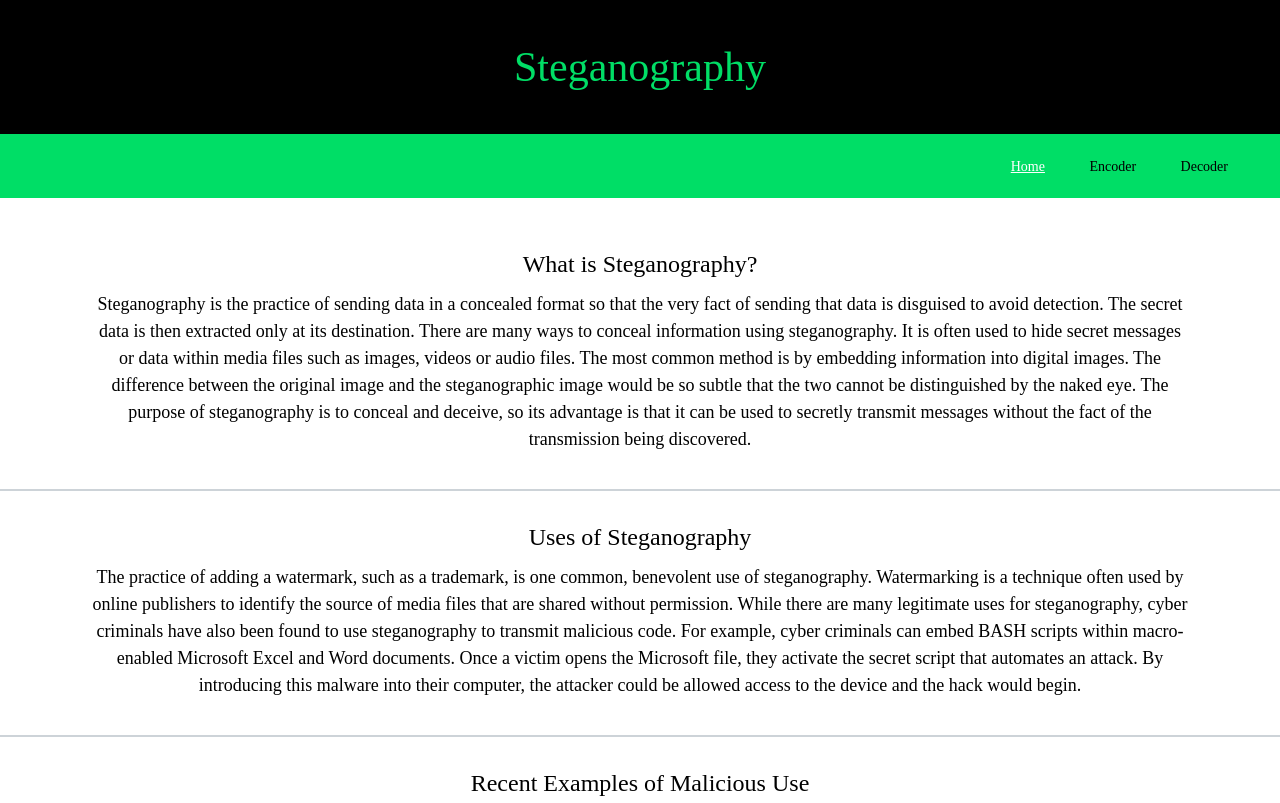
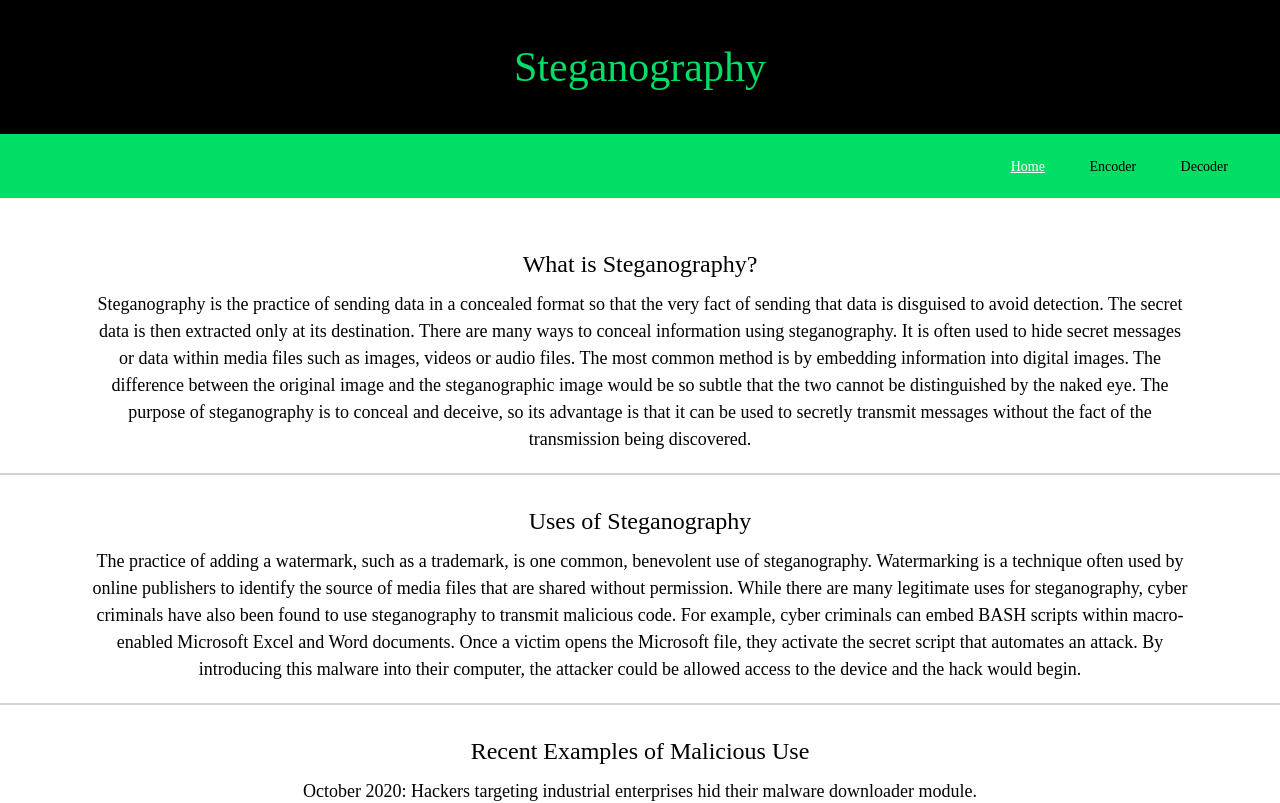
Before and after one commit to lizeth25/steganography, a React (Create React App) app in the folder client/: page / in a window 1280 px wide. Shown: the top 803 px of the page. Built offline with nearby package versions, Linux system fonts and the light colour scheme.

Commit message:
change p to div

```diff
--- a/client/src/components/Home.js
+++ b/client/src/components/Home.js
@@ -12,7 +12,7 @@ const Title = styled.h1`
   margin-block-end: 0em;
 `;
 
-const Description = styled.p`
+const Description = styled.div`
   text-align: center;
   color: black;
   font-family: Kohinoor Bangla;
```
